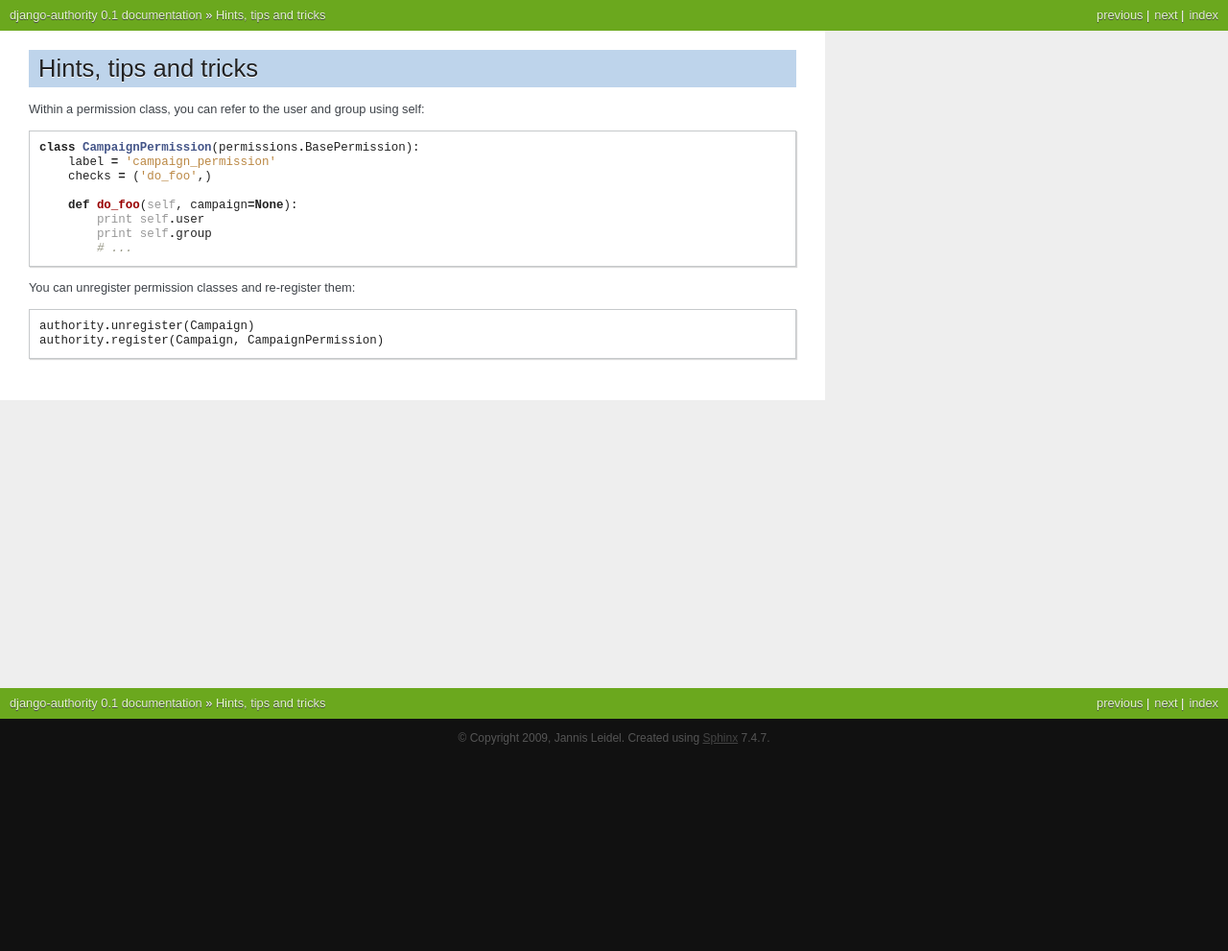
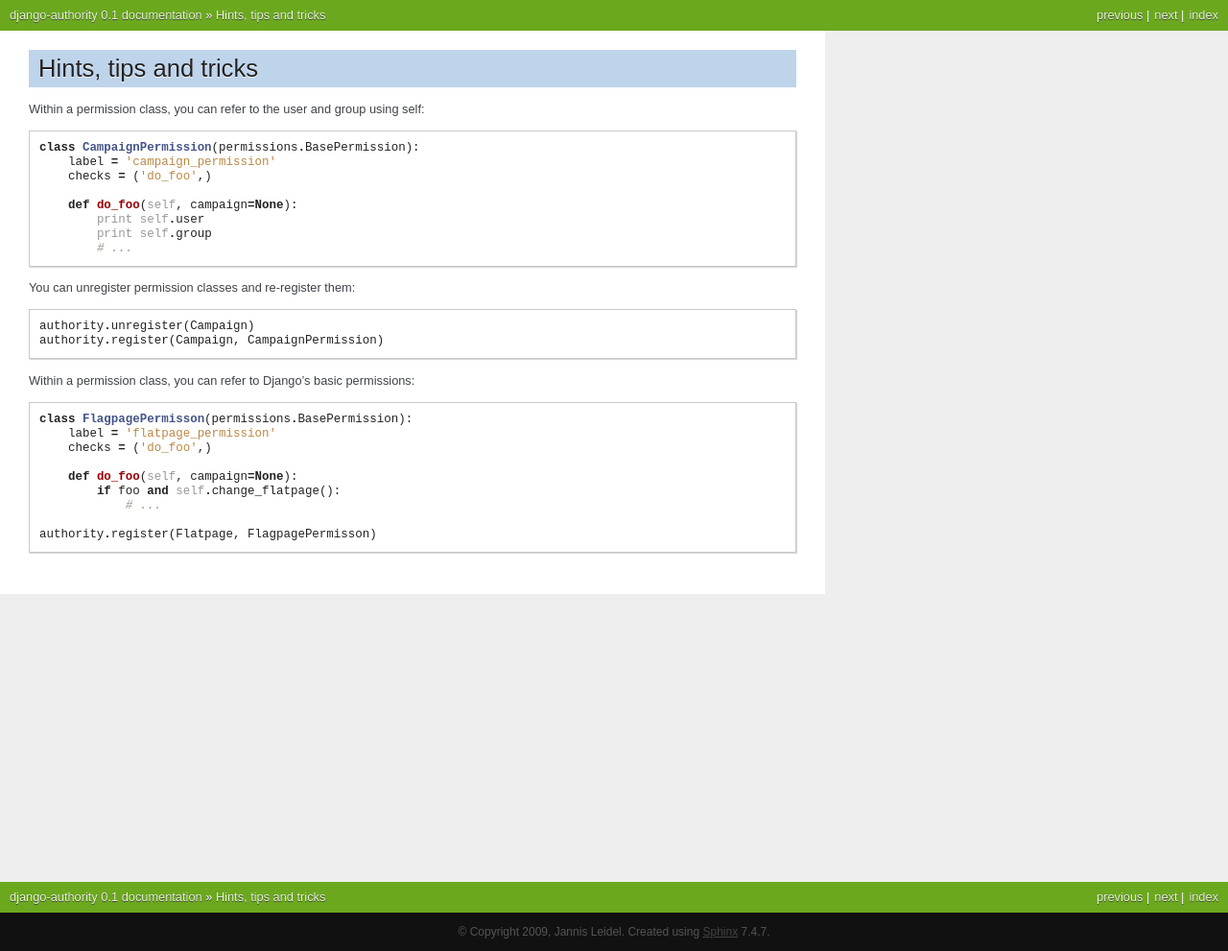
Before and after one commit to jazzband/django-authority, a Sphinx documentation site: the page built from docs/tips_tricks.txt, in a window 1280 px wide. Shown: the whole page at 96% size. Built offline with Sphinx 7.4.7, drawn with Linux system fonts in a browser that asks for light colours; before the commit the page ends 900 px from its top, so only the background shows below that.

Commit message:
Docs: Added a tip and a trick.

```diff
--- a/docs/tips_tricks.txt
+++ b/docs/tips_tricks.txt
@@ -19,3 +19,15 @@
 
     authority.unregister(Campaign)
     authority.register(Campaign, CampaignPermission)
+
+Within a permission class, you can refer to Django's basic permissions::
+
+    class FlagpagePermisson(permissions.BasePermission):
+        label = 'flatpage_permission'
+        checks = ('do_foo',)
+
+        def do_foo(self, campaign=None):
+            if foo and self.change_flatpage():
+                # ...
+
+    authority.register(Flatpage, FlagpagePermisson)
```
